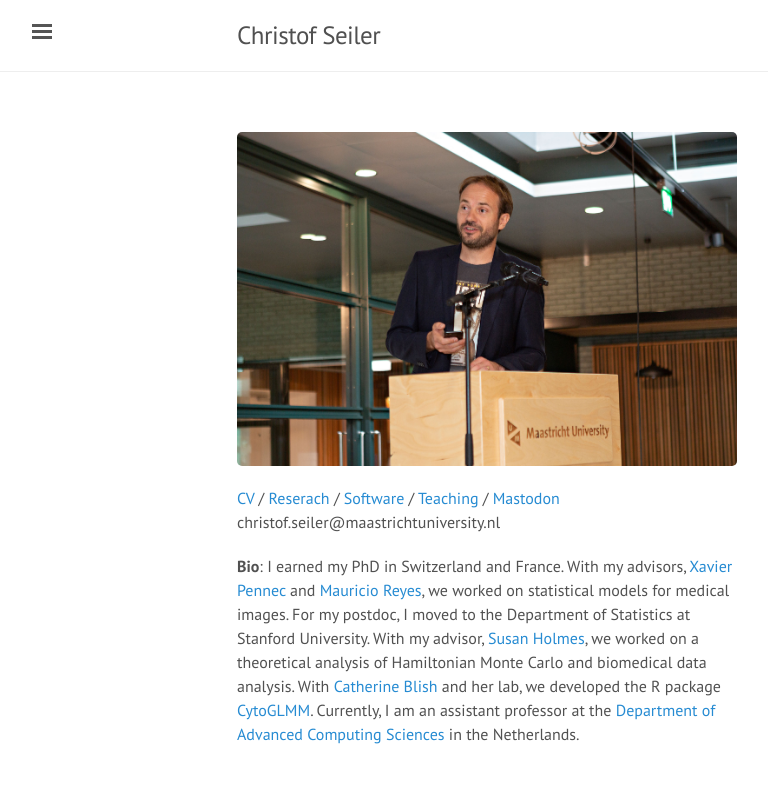
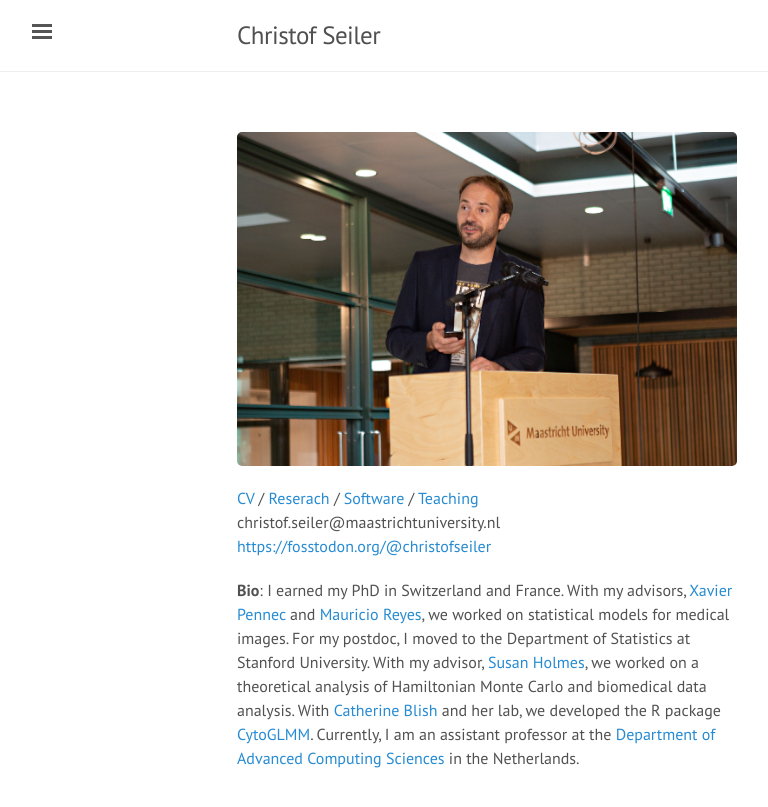
Before and after one commit to ChristofSeiler/ChristofSeiler.github.io, a Jekyll site: the page built from index.html, in a window 1280 px wide. Shown: the top 807 px of the page, without its empty margins (3-771 px from the left). Built offline with Jekyll 4.4.1, drawn with Linux system fonts in a browser that asks for light colours; the list of posts is cut into pages by our own code.

Commit message:
added mastodon link

```diff
--- a/index.html
+++ b/index.html
@@ -15,9 +15,9 @@ p.narrow {
 <a href="cv_christofseiler.pdf">CV</a> /
 <a href="research/">Reserach</a> /
 <a href="software/">Software</a> /
-<a href="teaching/">Teaching</a> /
-<a rel="me" href="https://fosstodon.org/@christofseiler">Mastodon</a> <br>
-christof.seiler@maastrichtuniversity.nl
+<a href="teaching/">Teaching</a> <br>
+christof.seiler@maastrichtuniversity.nl <br>
+<a rel="me" href="https://fosstodon.org/@christofseiler">https://fosstodon.org/@christofseiler</a>
 </p>
 
 <p class="narrow">
```
